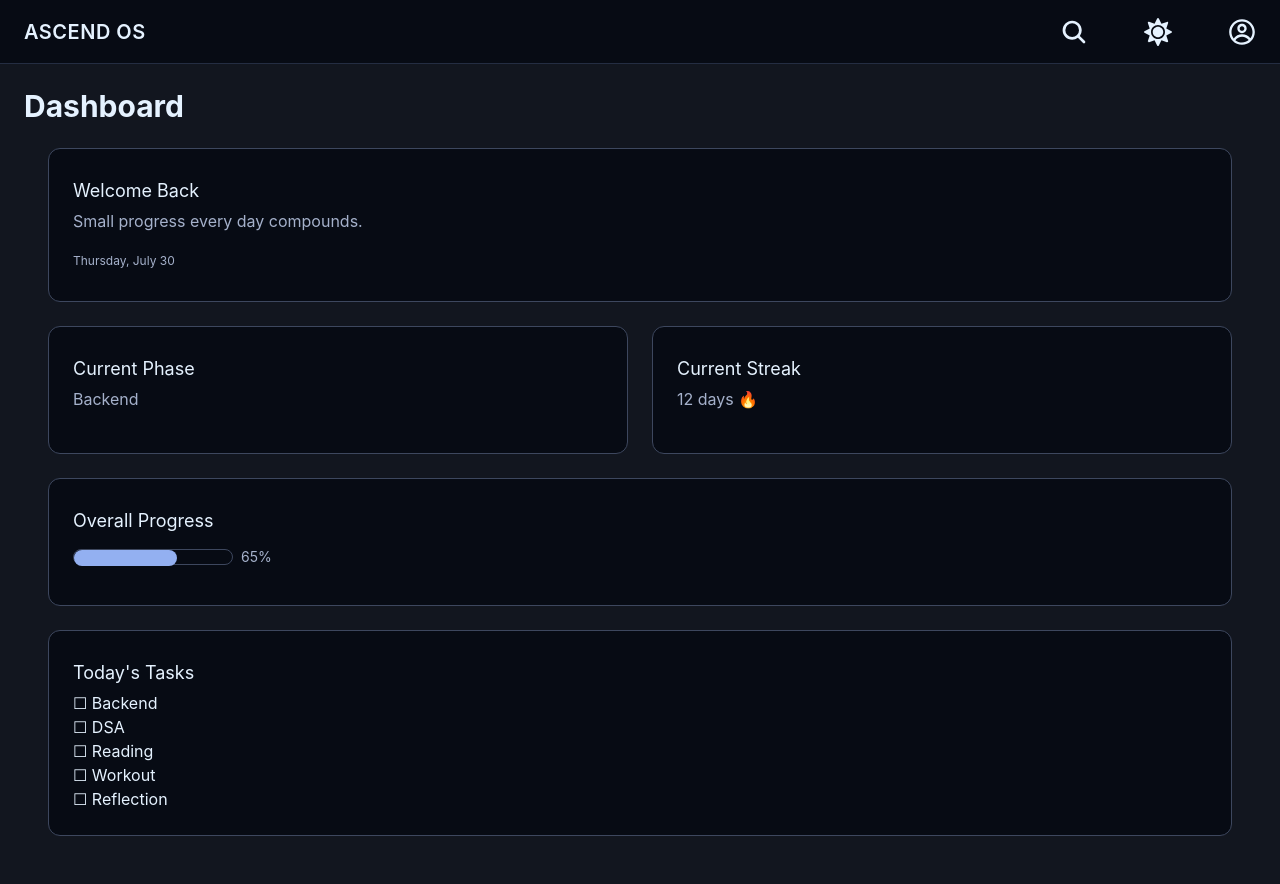
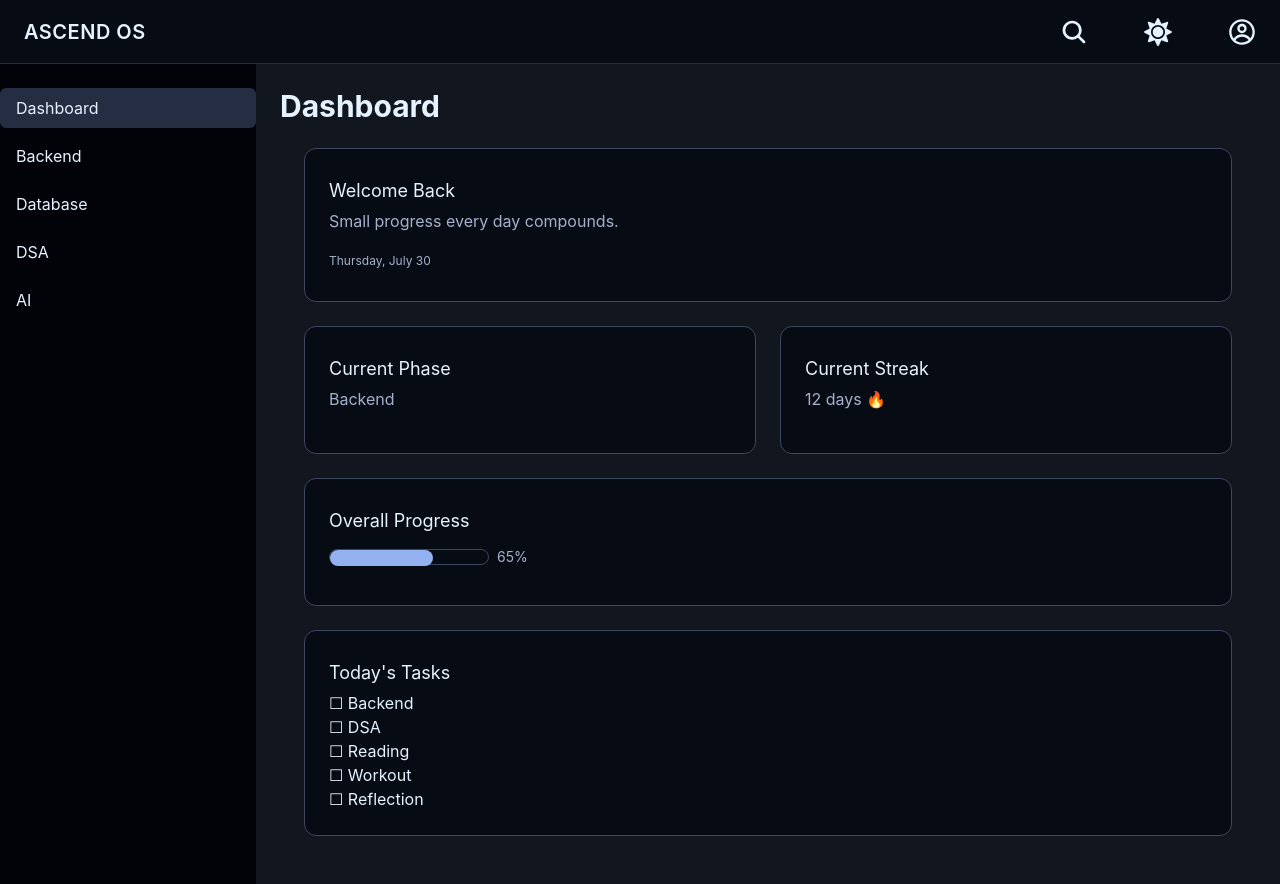
Before and after one commit to Rishab-Jain-81/Ascend-OS, a React (Vite) app: page / in a window 1280 px wide. Built offline with nearby package versions, Linux system fonts and the light colour scheme.

Commit message:
fix: uncomment sidebar in app layout to render it

```diff
--- a/src/app/layouts/AppLayout.jsx
+++ b/src/app/layouts/AppLayout.jsx
@@ -1,5 +1,5 @@
 import Navbar from '../../components/common/Navbar';
-// import Sidebar from '../../components/common/Sidebar';
+import Sidebar from '../../components/common/Sidebar';
 import { Outlet } from 'react-router-dom';
 
 function AppLayout() {
@@ -7,7 +7,7 @@ function AppLayout() {
     <div className="min-h-screen">
       <Navbar />
       <div className="flex">
-        {/* <Sidebar /> */}
+        <Sidebar />
         <main className="flex-1 p-6 bg-(--bg-light) text-(--text)">
           <Outlet />
         </main>
```
